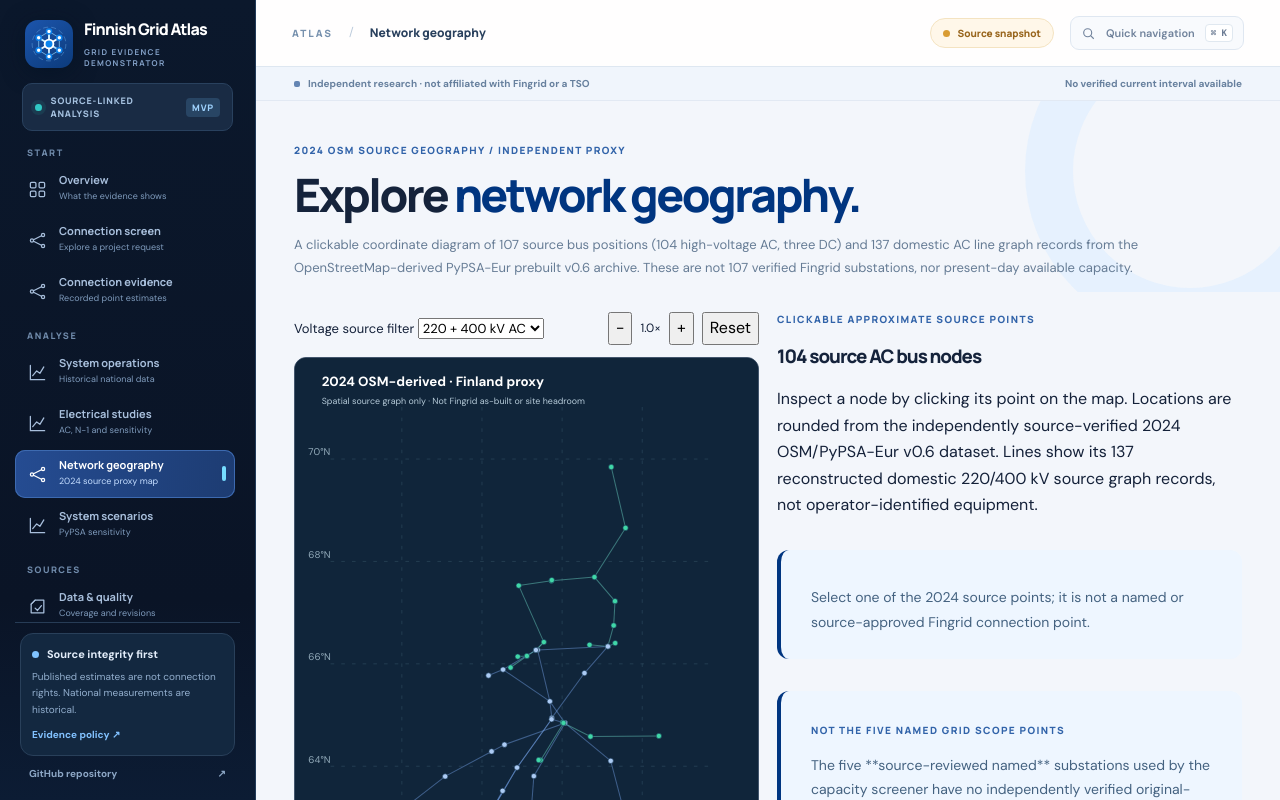
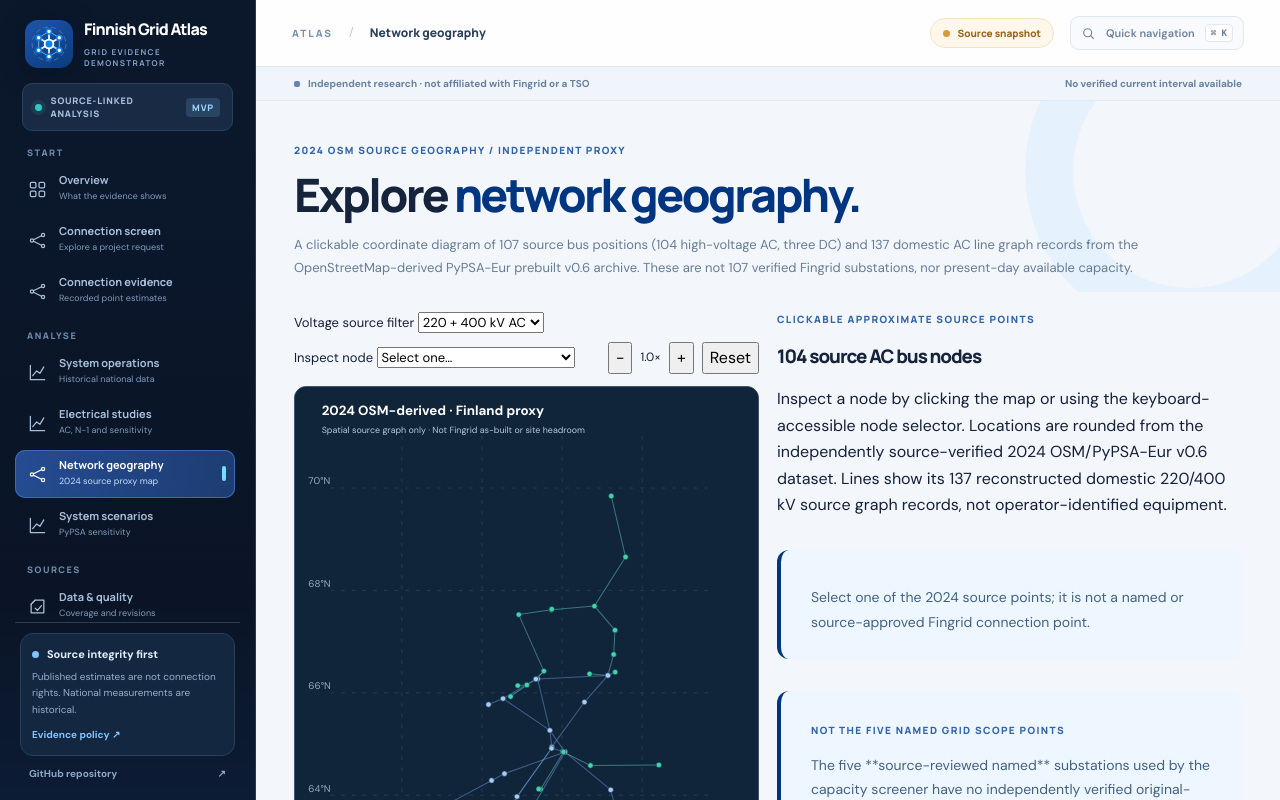
Before and after one commit to abhijith-sivaprasadan/finnish-grid-connection-evidence, a Next.js app in the folder website/: page /network-map in a window 1280 px wide. Shown: the top 800 px of the page. Built offline with nearby package versions, Linux system fonts and the light colour scheme.

Commit message:
MVP a11y: allow keyboard map inspection without 104 SVG focus stops
* Map a11y: one keyboard-searchable source-node selector instead of 104 SVG tab stops; preserve pointer selection

* Regression: map exposes keyboard-accessible selector and avoids 104 SVG keyboard tab stops

```diff
--- a/website/src/components/proxy-network-map.tsx
+++ b/website/src/components/proxy-network-map.tsx
@@ -24,6 +24,13 @@ export function ProxyNetworkMap(){
     <label style={{fontSize:13}}>Voltage source filter{" "}
      <select value={voltage} onChange={e=>{setVoltage(e.target.value as typeof voltage);setSelected(null);}}>
       <option value="all">220 + 400 kV AC</option><option value="400">400 kV</option><option value="220">220 kV</option>
+     </select>
+    </label>
+    <label style={{fontSize:13}}>Inspect node{" "}
+     <select aria-label="Select an original 2024 OSM proxy bus" value={selected??""}
+       onChange={e=>setSelected(e.target.value===""?null:Number(e.target.value))}>
+      <option value="">Select one…</option>
+      {visible.map(n=><option value={n.id} key={n.id}>Node {n.id+1} · {n.kv} kV · {n.lat.toFixed(3)}°N</option>)}
      </select>
     </label>
     <div style={{display:"flex",alignItems:"center",gap:8}}>
@@ -55,11 +62,11 @@ export function ProxyNetworkMap(){
       const a=project(n),active=n.id===selected;
       return <circle key={n.id} cx={a.x} cy={a.y} r={active?6:3}
         fill={n.kv===220?"#40d7a7":"#accbf4"} stroke={active?"#ffffff":"#183854"}
-        strokeWidth={active?2:0.7} role="button" tabIndex={0}
-        aria-label={"Select 2024 OSM proxy node "+n.id+", "+n.kv+" kilovolts"}
+        strokeWidth={active?2:0.7}
         onClick={()=>setSelected(n.id)}
-        onKeyDown={e=>{if(e.key==="Enter"||e.key===" "){e.preventDefault();setSelected(n.id);}}}
-        style={{cursor:"pointer"}}/>;
+        style={{cursor:"pointer"}}>
+          <title>{"OSM proxy node "+(n.id+1)+" · "+n.kv+" kV · "+n.lat.toFixed(3)+"°N, "+n.lon.toFixed(3)+"°E"}</title>
+        </circle>;
     })}
     <text x={30} y={32} fontSize={15} fill="white" fontWeight="bold">2024 OSM-derived · Finland proxy</text>
     <text x={30} y={52} fontSize={10} fill="#b6cbd9">Spatial source graph only · Not Fingrid as-built or site headroom</text>
@@ -68,7 +75,7 @@ export function ProxyNetworkMap(){
   <div style={{minWidth:0}}>
    <p className="eyebrow">Clickable approximate source points</p>
    <h3>{visible.length} source AC bus nodes</h3>
-   <p>Inspect a node by clicking its point on the map. Locations are rounded from the independently source-verified 2024 OSM/PyPSA-Eur v0.6 dataset. Lines show its 137 reconstructed domestic 220/400 kV source graph records, not operator-identified equipment.</p>
+   <p>Inspect a node by clicking the map or using the keyboard-accessible node selector. Locations are rounded from the independently source-verified 2024 OSM/PyPSA-Eur v0.6 dataset. Lines show its 137 reconstructed domestic 220/400 kV source graph records, not operator-identified equipment.</p>
    {focus&&!focus.dc? <div className="research-card" style={{marginBottom:16}}>
      <span className="kicker">Selected source record · number {focus.id+1}</span>
      <h3>OSM virtual AC bus {focus.id+1}</h3>
```
Also changed, not shown: 1 other file (tests, documents, lock files or other folders).
